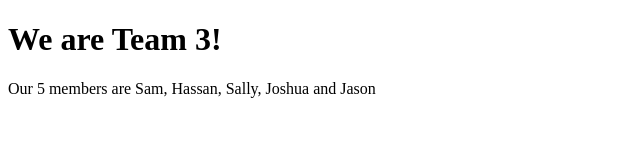
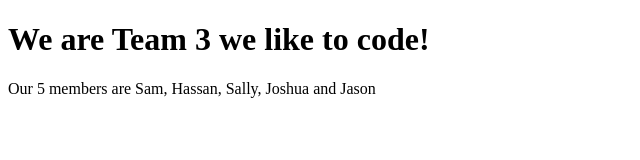
Before and after one commit to jasonchanhk/LAP-2-Habit-Tracker, a plain HTML site: page client/index.html in a window 1280 px wide. Shown: the whole page, without its empty margins (0-640 px from the left). Drawn offline with Linux system fonts and the light colour scheme.

Commit message:
made a change in the html

```diff
--- a/client/index.html
+++ b/client/index.html
@@ -8,7 +8,7 @@
     <title>Habit tracker</title>
 </head>
 <body>
-    <h1>We are Team 3!</h1>
+    <h1>We are Team 3 we like to code!</h1>
     <p>Our 5 members are Sam, Hassan, Sally, Joshua and Jason</p>
     <script src='static/js/index.js'></script>
 </body>
```
